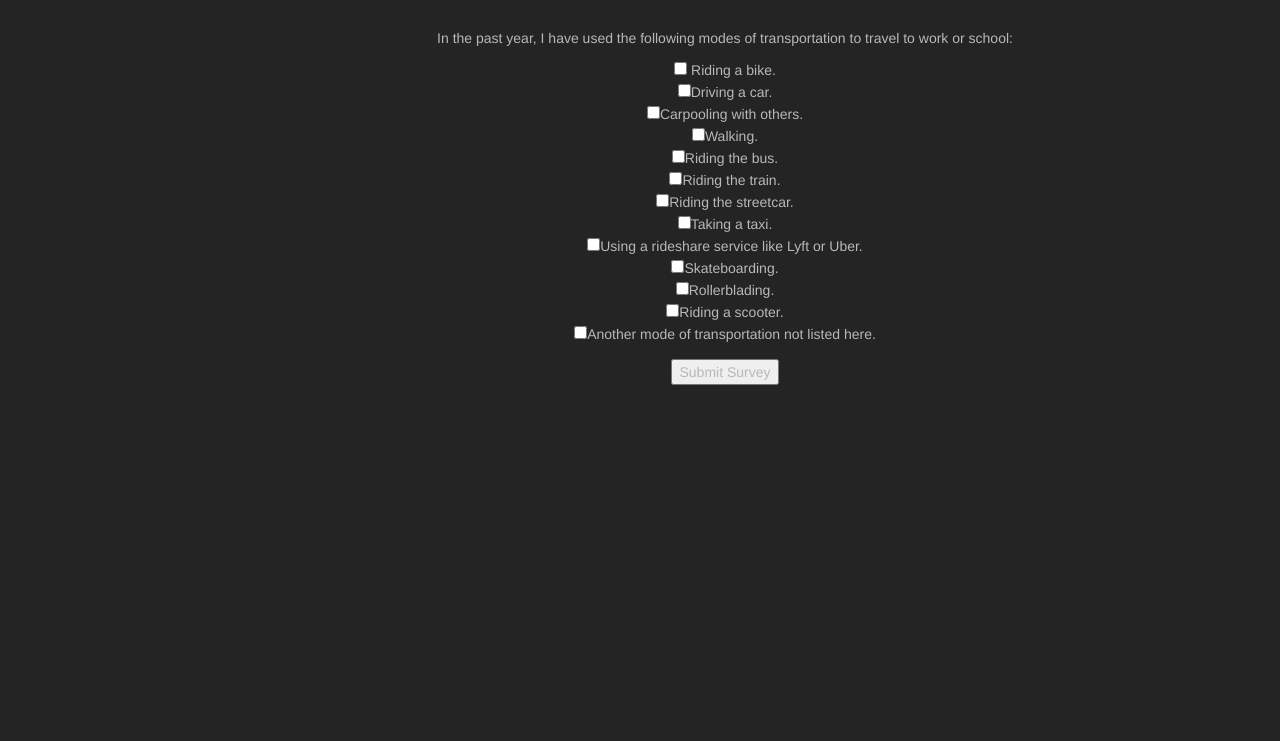
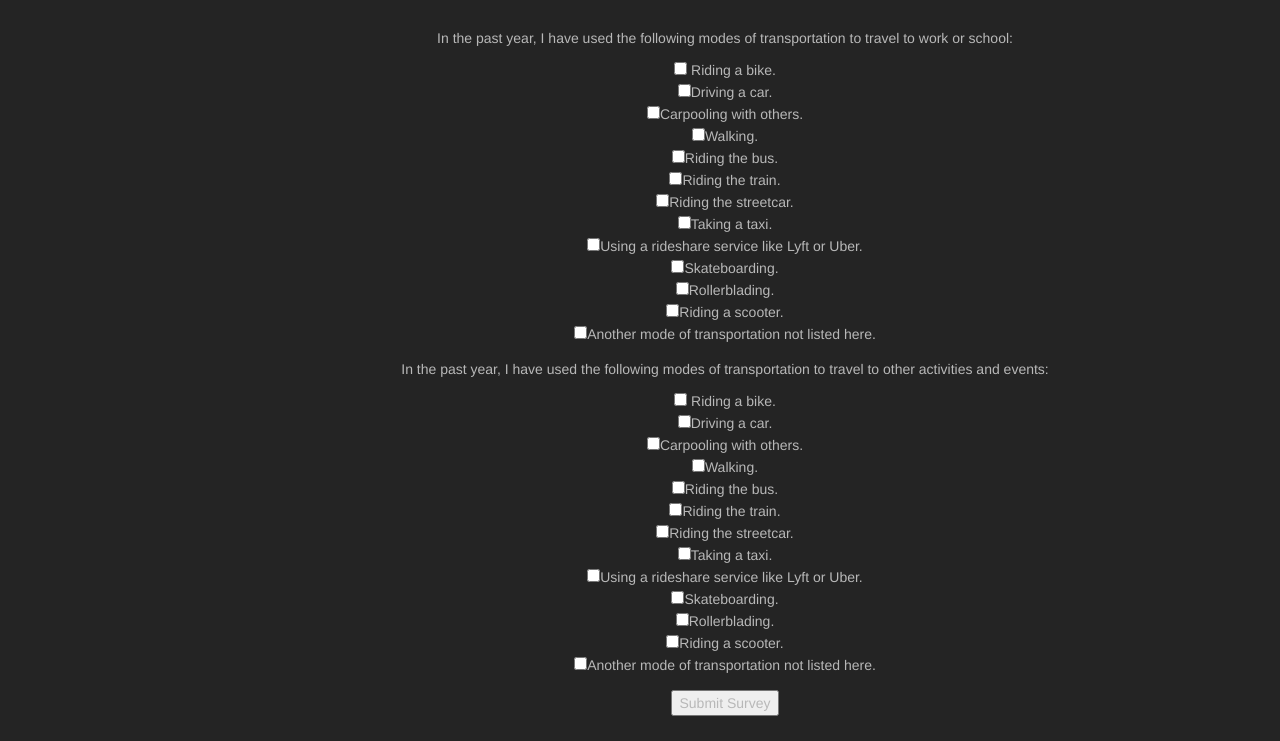
Before and after one commit to ChrisRamer/gathering-data-with-checkboxes, a plain HTML site: page index.html in a window 1280 px wide. Shown: the part 186-927 px from the top of the page. Before the commit the page ends 800 px from the top, so only its background shows below. Drawn offline with Linux system fonts and the light colour scheme.

Commit message:
Add second set of checkboxes

```diff
--- a/index.html
+++ b/index.html
@@ -35,11 +35,36 @@
 					<input type="checkbox" name="work-transportation" value="other">Another mode of transportation not listed
 					here.<br>
 				</div>
+				<div class="form-group">
+					<p>In the past year, I have used the following modes of transportation to travel to other activities and
+						events:</p>
+					<input type="checkbox" name="fun-transportation" value="bike"> Riding a bike.<br>
+					<input type="checkbox" name="fun-transportation" value="car">Driving a car.<br>
+					<input type="checkbox" name="fun-transportation" value="carpool">Carpooling with others.<br>
+					<input type="checkbox" name="fun-transportation" value="walk">Walking.<br>
+					<input type="checkbox" name="fun-transportation" value="bus">Riding the bus.<br>
+					<input type="checkbox" name="fun-transportation" value="train">Riding the train.<br>
+					<input type="checkbox" name="fun-transportation" value="streetcar">Riding the streetcar.<br>
+					<input type="checkbox" name="fun-transportation" value="taxi">Taking a taxi.<br>
+					<input type="checkbox" name="fun-transportation" value="rideshare">Using a rideshare service like Lyft or
+					Uber.<br>
+					<input type="checkbox" name="fun-transportation" value="skateboard">Skateboarding.<br>
+					<input type="checkbox" name="fun-transportation" value="rollerblade">Rollerblading.<br>
+					<input type="checkbox" name="fun-transportation" value="scooter">Riding a scooter.<br>
+					<input type="checkbox" name="fun-transportation" value="other">Another mode of transportation not listed
+					here.<br>
+				</div>
 				<button type="submit">Submit Survey</button>
 			</form>
-			<span id="output">
-				<p><b>You use the following methods of transportation to travel to work or school:</b></p>
-			</span>
+			<div id="output">
+				<span id="work-responses">
+					<p><b>You use the following methods of transportation to travel to work or school:</b></p>
+				</span>
+				<br>
+				<span id="fun-responses">
+					<p><b>You use the following methods of transportation to travel to other activities and events:</b></p>
+				</span>
+			</div>
 		</div>
 	</div>
 
--- a/js/scripts.js
+++ b/js/scripts.js
@@ -4,8 +4,12 @@ $(document).ready(function () {
 		$("#output").show();
 		$("input:checkbox[name=work-transportation]:checked").each(function () {
 			const workTransportationMode = $(this).val();
-			$("#output").append(workTransportationMode + "<br>");
+			$("#output #work-responses").append(workTransportationMode + "<br>");
 		});
-		$('#transportation_survey').hide();
+		$("input:checkbox[name=fun-transportation]:checked").each(function () {
+			const funTransportationMode = $(this).val();
+			$("#output #fun-responses").append(funTransportationMode + "<br>");
+		});
+		$("#transportation_survey").hide();
 	});
 });
```
